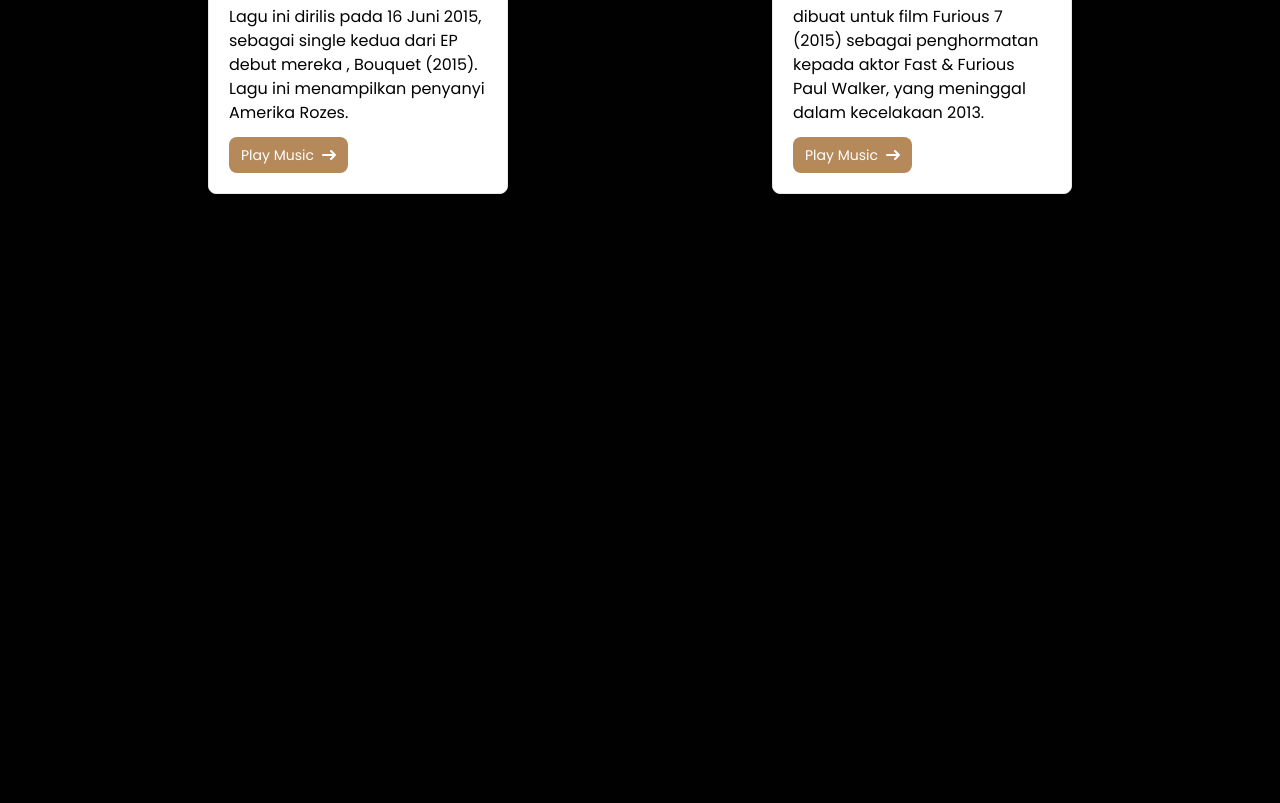
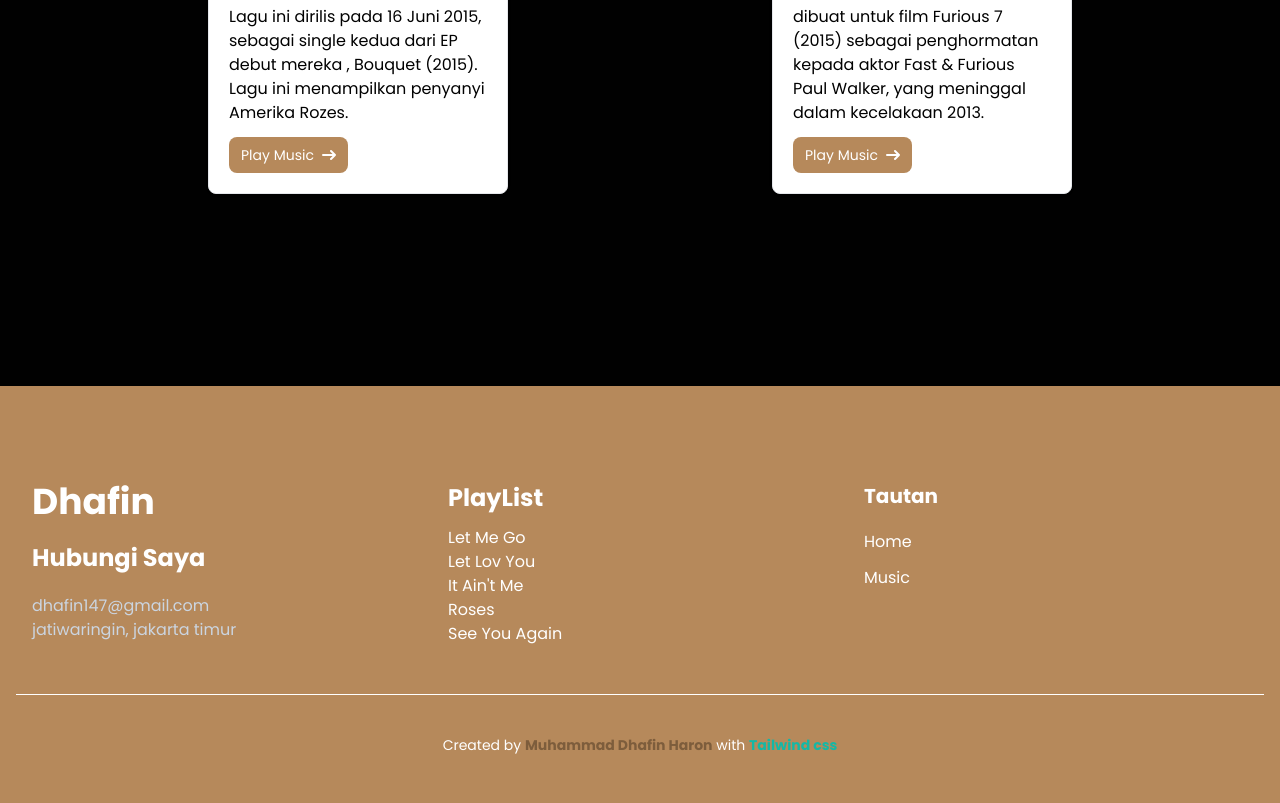
Before and after one commit to Mhdhafin/Favsong_Tailwindcss, a website: page index.html in a window 1280 px wide. Shown: the part 1873-2676 px from the top of the page. Before the commit the page ends 2259 px from the top, so only its background shows below. Drawn offline with nearby package versions, Linux system fonts and the light colour scheme.

Commit message:
ada yang di ubah

```diff
--- a/index.html
+++ b/index.html
@@ -16,7 +16,7 @@
     <link rel="stylesheet" href="src/style.css" />
   </head>
   <body>
-    <header class="bg-transparent absolute text-white top-0 left-0 flex w-full items-center z-10">
+    <header class="bg-transparent duration-300 absolute text-white top-0 left-0 flex w-full items-center z-10">
       <div class="container">
         <div class="flex items-center justify-between relative">
           <div class="px-4">
@@ -329,7 +329,7 @@
           </div>
           <div class="flex flex-wrap justify-between" id="daftar-lagu">
             <!-- Card 1 -->
-            <div class="max-w-[300px] bg-white border hover:scale-105 duration-300 rounded-lg shadow">
+            <div class="max-w-[300px] bg-white border hover:scale-105 duration-300 rounded-lg shadow" id="card-1">
               <a href="#">
                 <img class="rounded-t-lg" width="300px" height="250px" src="https://upload.wikimedia.org/wikipedia/id/1/1c/Hailee_Steinfeld_and_Alesso_Let_Me_Go.png" alt="" />
               </a>
@@ -348,7 +348,7 @@
             </div>
 
             <!-- Card 2 -->
-            <div class="max-w-[300px] bg-white border hover:scale-105 duration-300 rounded-lg shadow">
+            <div class="max-w-[300px] bg-white border hover:scale-105 duration-300 rounded-lg shadow" id="card-2">
               <a href="#">
                 <img class="rounded-t-lg" width="300px" height="250px" src="https://i.scdn.co/image/ab67616d0000b273212d776c31027c511f0ee3bc" alt="" />
               </a>
@@ -367,7 +367,7 @@
             </div>
 
             <!-- Card 3 -->
-            <div class="max-w-[300px] bg-white border hover:scale-105 duration-300 rounded-lg shadow">
+            <div class="max-w-[300px] bg-white border hover:scale-105 duration-300 rounded-lg shadow" id="card-3">
               <a href="#">
                 <img class="rounded-t-lg" width="300px" height="250px" src="https://upload.wikimedia.org/wikipedia/id/d/d3/It_Ain%27t_Me_%28Official_Single_Cover%29_by_Kygo_%26_Selena_Gomez.png" alt="" />
               </a>
@@ -388,7 +388,7 @@
 
           <div class="flex justify-between p-16 px-44">
             <!-- Card 4 -->
-            <div class="max-w-[300px] bg-white border hover:scale-105 duration-300 rounded-lg shadow">
+            <div class="max-w-[300px] bg-white border hover:scale-105 duration-300 rounded-lg shadow" id="card-4">
               <a href="#">
                 <img class="rounded-t-lg" width="300px" height="250px" src="https://upload.wikimedia.org/wikipedia/en/6/67/Roses_%28featuring_ROZES%29_%28Official_Single_Cover%29_by_The_Chainsmokers.png" alt="" />
               </a>
@@ -407,7 +407,7 @@
             </div>
 
             <!-- Card 5 -->
-            <div class="max-w-[300px] bg-white border hover:scale-105 duration-300 rounded-lg shadow">
+            <div class="max-w-[300px] bg-white border hover:scale-105 duration-300 rounded-lg shadow" id="card-5">
               <a href="#">
                 <img class="rounded-t-lg" width="300px" height="250px" src="https://i.scdn.co/image/ab67616d0000b2734e5df11b17b2727da2b718d8" alt="" />
               </a>
@@ -429,6 +429,39 @@
       </div>
     </section>
 
+    <footer class="bg-[#b6895b] pt-24 pb-12">
+      <div class="container">
+        <div class="flex flex-wrap">
+          <div class="w-full px-4 mb-12 text-slate-300 font-medium md:w-1/3">
+            <h3 class="text-4xl font-bold text-white mb-5">Dhafin</h3>
+            <h3 class="text-2xl font-bold text-white mb-5">Hubungi Saya</h3>
+            <p>dhafin147@gmail.com</p>
+            <p>jatiwaringin, jakarta timur</p>
+          </div>
+          <div class="w-full px-4 mb-12 md:w-1/3">
+            <h3 class="text-2xl font-semibold text-white mb-3">PlayList</h3>
+            <ul>
+              <li><a href="#card-1" class="text-base font-medium text-white hover:text-[#7d5d3c]">Let Me Go</a></li>
+              <li><a href="#card-2" class="text-base font-medium text-white hover:text-[#7d5d3c]">Let Lov You</a></li>
+              <li><a href="#card-3" class="text-base font-medium text-white hover:text-[#7d5d3c]">It Ain't Me</a></li>
+              <li><a href="#card-4" class="text-base font-medium text-white hover:text-[#7d5d3c]">Roses</a></li>
+              <li><a href="#card-5" class="text-base font-medium text-white hover:text-[#7d5d3c]">See You Again</a></li>
+            </ul>
+          </div>
+          <div class="w-full px-4 mb-12 md:w-1/3">
+            <h3 class="font-semibold text-xl text-white mb-5">Tautan</h3>
+            <ul class="text-white">
+              <li><a href="#home" class="inline-block text-base hover:text-[#7d5d3c] mb-3">Home</a></li>
+              <li><a href="#about" class="inline-block text-base hover:text-[#7d5d3c] mb-3">Music</a></li>
+            </ul>
+          </div>
+        </div>
+        <div class="w-full pt-10 border-t border-white">
+          <p class="text-sm font-medium text-white text-center">Created by <a class="text-[#7d5d3c] font-semibold" href="https://www.instagram.com/dhafinharon/">Muhammad Dhafin Haron</a> with <a href="https://tailwindcss.com/docs/installation" class="text-teal-500 font-semibold">Tailwind css</p>
+        </div>
+      </div>
+    </footer>
+
     <button id="back-to-top" onclick="scrollToTop()"><i data-feather="arrow-up"></i></button>
 
     <script src="/dist/img/js/script.js"></script>
```
Also changed, not shown: src/output.css.
